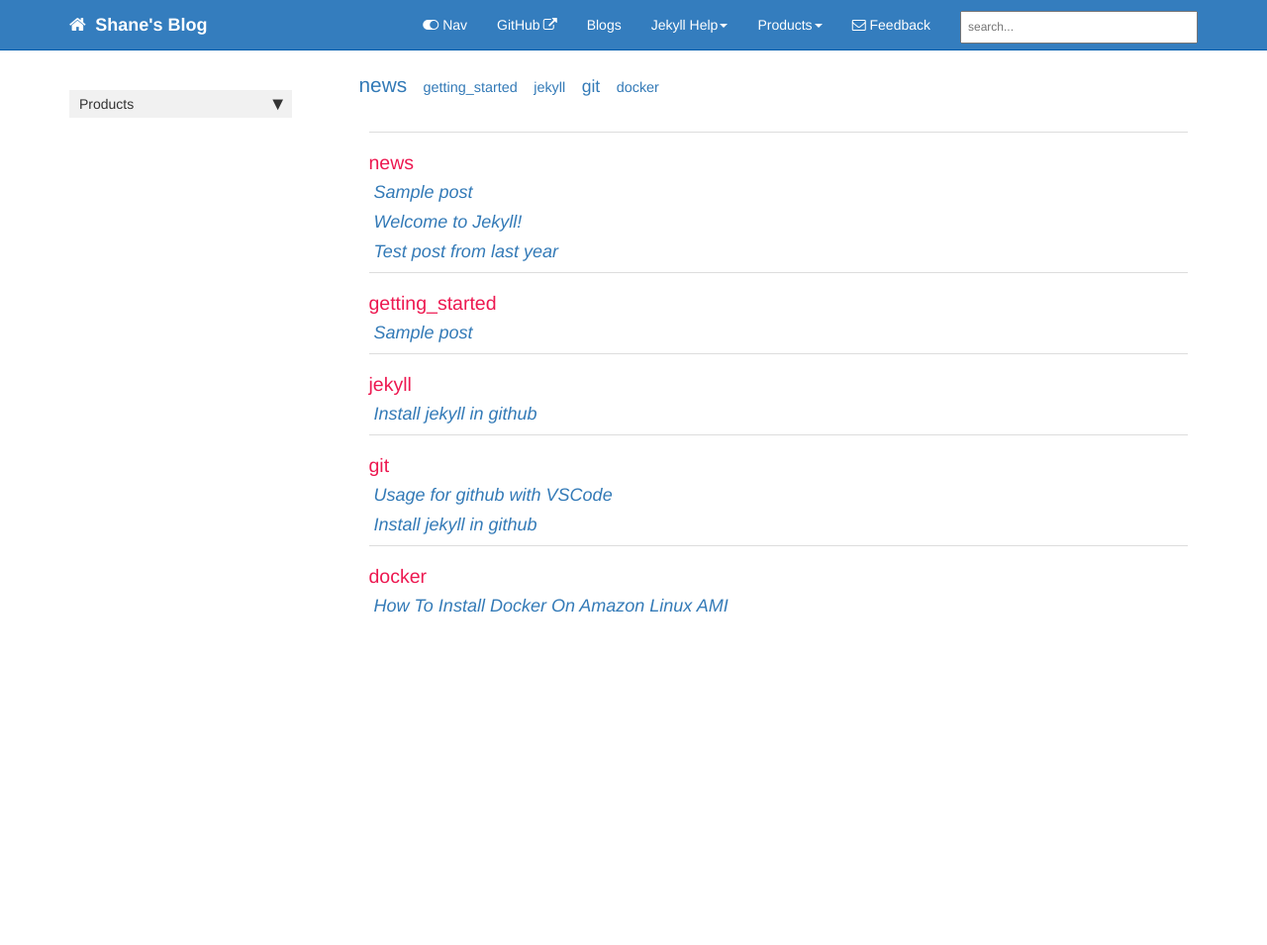
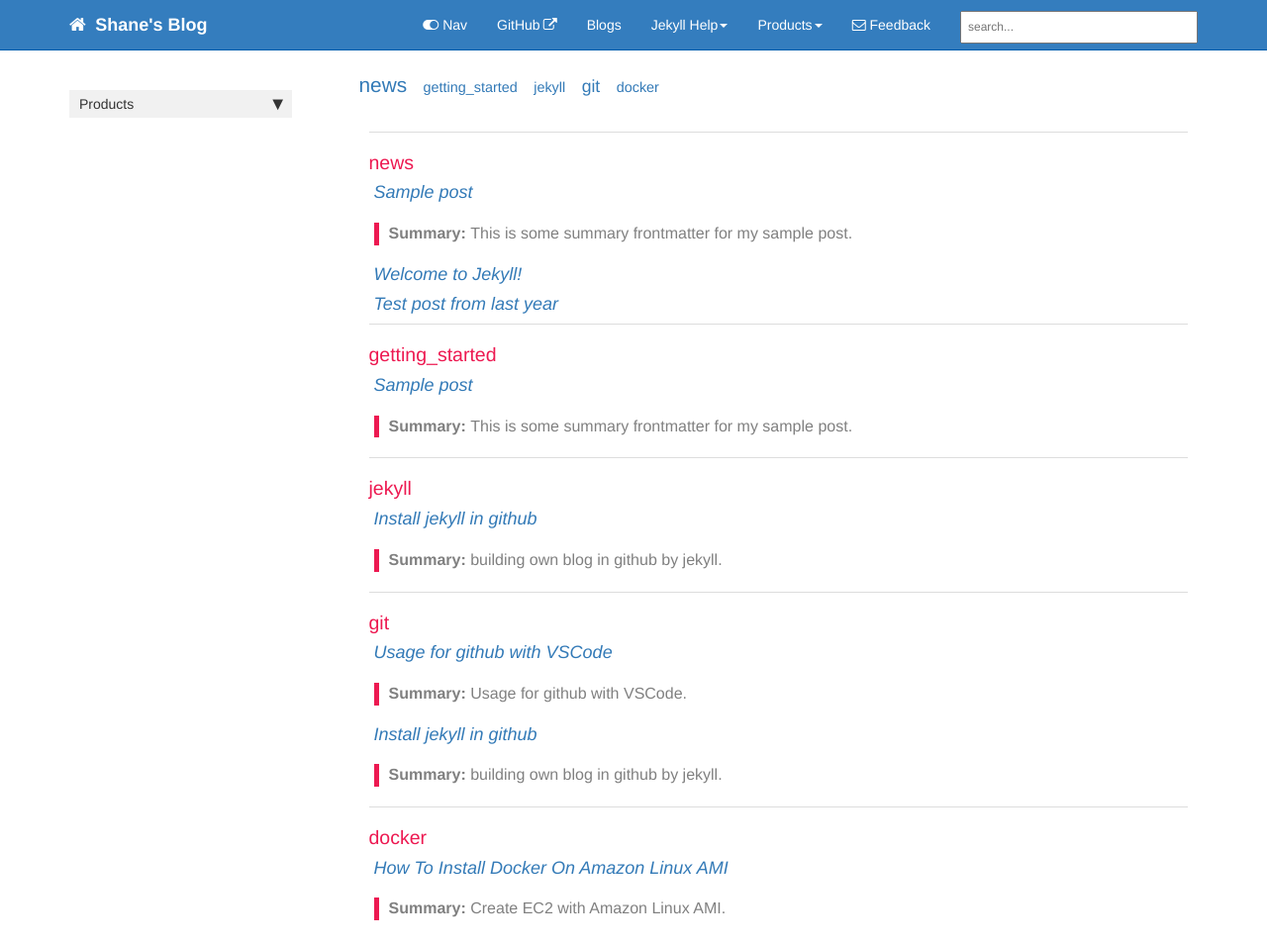
Before and after one commit to lgwen994/lgwen994.github.io, a Jekyll site: the page built from tags.html, in a window 1280 px wide. Shown: the whole page at 99% size. Built offline with Jekyll 4.4.1, drawn with Linux system fonts in a browser that asks for light colours; comment, search, counter and statistics services are not loaded; before the commit the page ends 900 px from its top, so only the background shows below that.

Commit message:
pages modification

```diff
--- a/_config.yml
+++ b/_config.yml
@@ -12,11 +12,9 @@ site_title: Jekyll theme for documentation
 company_name: Shane Wen CopyRight
 # this appears in the footer
 
-github_editme_path: lgwen994/lgwen994.github.io/blob/master/
+github_editme_path:
+# github_editme_path: lgwen994/lgwen994.github.io/blob/master/
 # if you're using Github, provide the basepath to the branch you've created for reviews, following the sample here. if not, leave this value blank.
-
-# gitlab_editme_path: tomjoht/documentation-theme-jekyll/blob/gh-pages/
-# if you're using GitLab, provide the basepath to the branch you've created for reviews, following the sample here. if not, leave this value blank.
 
 google_analytics: UA-66296557-1
 # if you have google-analytics ID, put it in. if not, edit this value to blank.
--- a/_includes/tags.html
+++ b/_includes/tags.html
@@ -18,6 +18,9 @@
     {% for post in site.tags[tag_name] %}
     <article class="archive-item">
       <h4><a href="{{ root_url }}{{ post.url }}">{{post.title}}</a></h4>
+        {% if post.summary %}
+        <div class="summary">{{post.summary}}</div>
+        {% endif %}
     </article>
     {% endfor %}
   </div>
--- a/_layouts/page.html
+++ b/_layouts/page.html
@@ -59,7 +59,7 @@ layout: default
         {% endif %}
     </div>
 
-{% include commento.html %}
+<!--{% include commento.html %}-->
 
 </div>
 
--- a/_layouts/post.html
+++ b/_layouts/post.html
@@ -27,6 +27,6 @@ layout: default
   </div>
 </article>
 
-{% include commento.html %}
+<!--{% include commento.html %}-->
 {{site.data.alerts.hr_shaded}}
 {% include footer.html %}
--- a/tags.html
+++ b/tags.html
@@ -6,27 +6,4 @@ keywords: tags
 toc: false
 ---
 
-<ul class="tag-cloud">
-{% for tag in site.tags %}
-  <li style="font-size: {{ tag | last | size | times: 100 | divided_by: site.tags.size | plus: 70  }}%">
-    <a href="#{{ tag | first | slugize }}">
-      {{ tag | first }}
-    </a>
-  </li>
-{% endfor %}
-</ul>
-
-<div id="archives">
-{% for tag in site.tags %}
-  <div class="archive-group">
-    {% capture tag_name %}{{ tag | first }}{% endcapture %}
-    <h3 id="#{{ tag_name | slugize }}">{{ tag_name }}</h3>
-    <a name="{{ tag_name | slugize }}"></a>
-    {% for post in site.tags[tag_name] %}
-    <article class="archive-item">
-      <h4><a href="{{ root_url }}{{ post.url }}">{{post.title}}</a></h4>
-    </article>
-    {% endfor %}
-  </div>
-{% endfor %}
-</div>
+{% include tags.html %}
```
Also changed, not shown: index.md (+0 -1 lines), images/company_logo.png, images/company_logo_bak.png (added).
